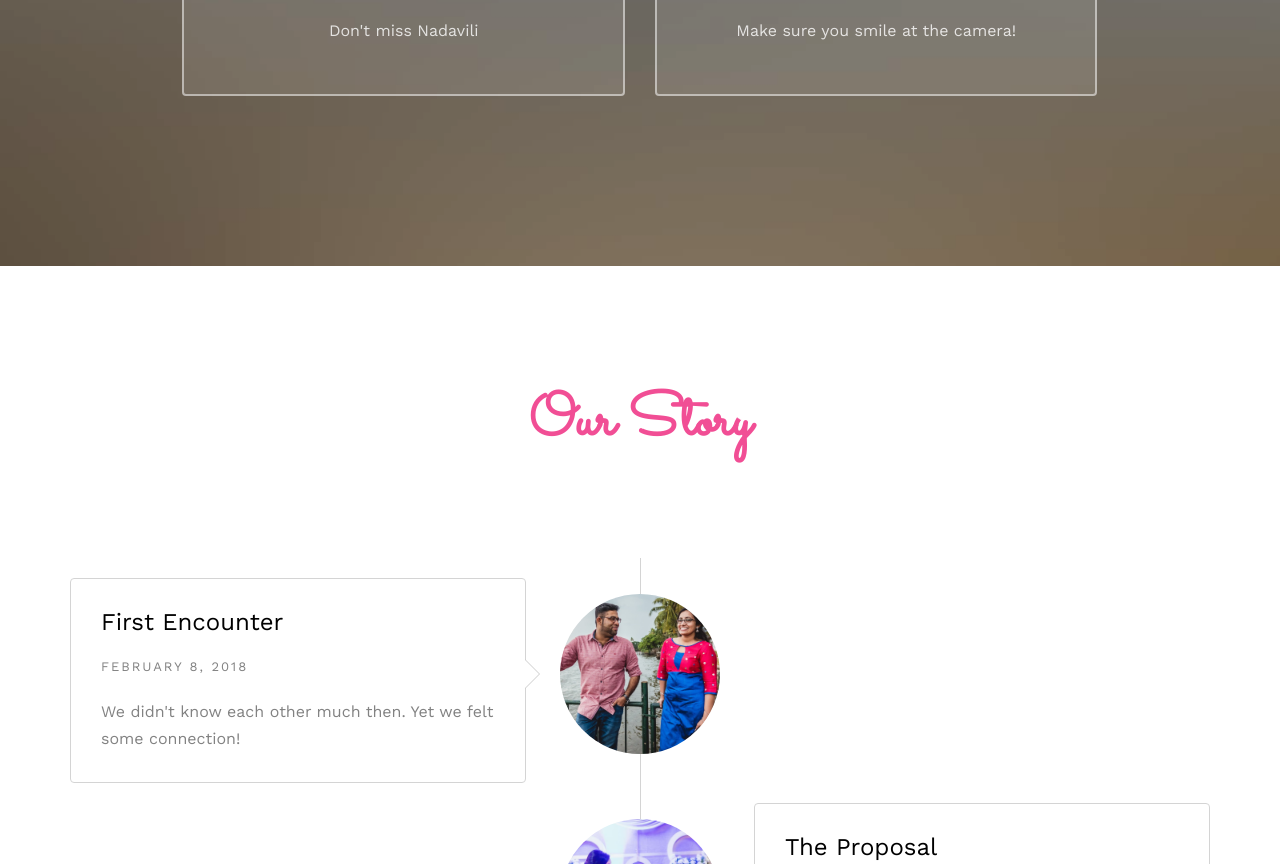
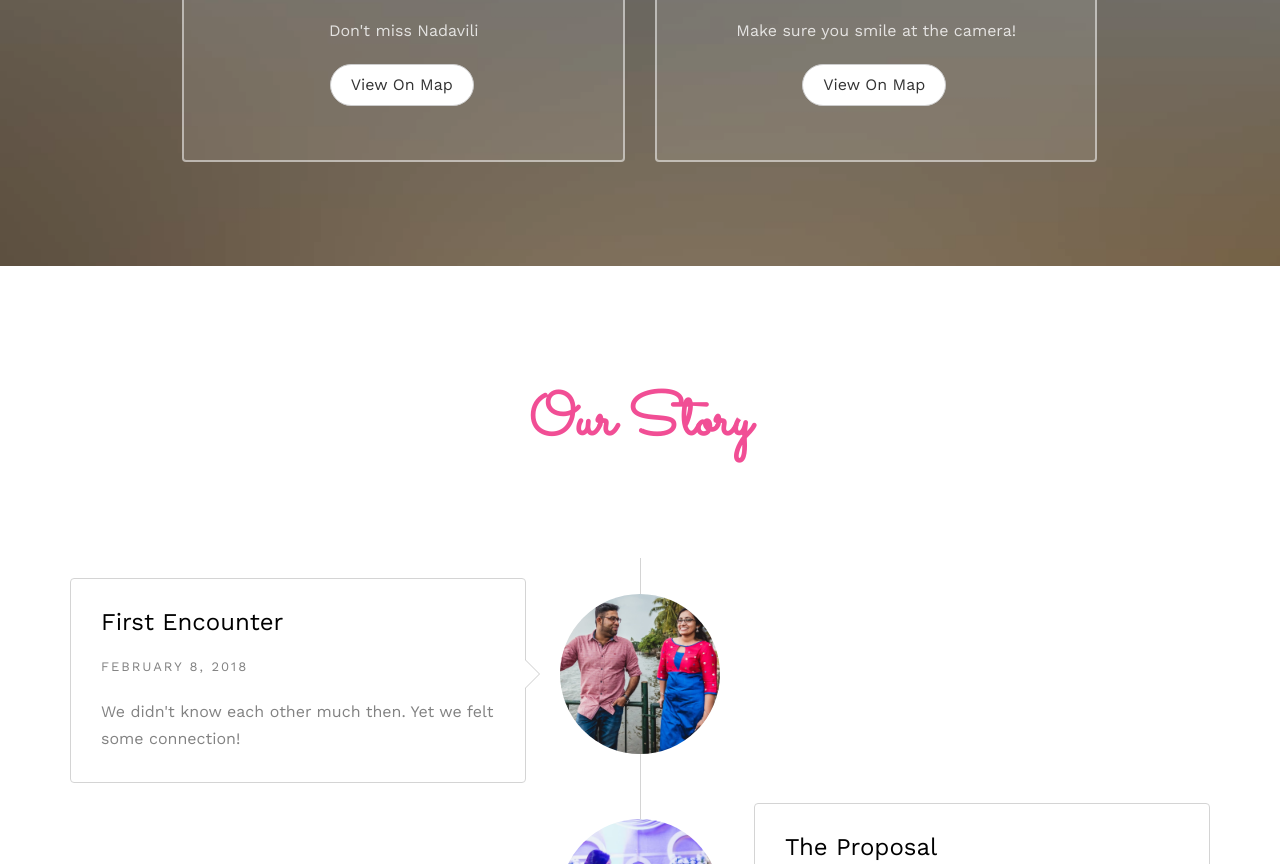
Before and after one commit to iamjosephvarghese/Miria_Weds_Jikku, a website: page public/index.html in a window 1280 px wide. Shown: the part 2131-2995 px from the top of the page. Drawn offline with nearby package versions, Linux system fonts and the light colour scheme; files whose address does not match are found by name.

Commit message:
added button for location

```diff
--- a/public/index.html
+++ b/public/index.html
@@ -182,6 +182,7 @@
 									<!--<br>-->
 									<p>Don't miss Nadavili</p>
 									<!--<p>Far far away, behind the word mountains, far from the countries Vokalia and Consonantia, there live the blind texts. Separated they live in Bookmarksgrove right at the coast of the Semantics, a large language ocean.</p>-->
+									<p><a href="https://goo.gl/maps/m9BEYvUroSN2" class="btn btn-default btn-sm">View On Map</a></p>
 								</div>
 							</div>
 							<div class="col-md-6 col-sm-6 text-center">
@@ -201,6 +202,7 @@
 									<p>BBC Hall, Kallissery, Chengannur</p>
 									<p>Make sure you smile at the camera!</p>
 									<!--<p>Far far away, behind the word mountains, far from the countries Vokalia and Consonantia, there live the blind texts. Separated they live in Bookmarksgrove right at the coast of the Semantics, a large language ocean.</p>-->
+									<p><a href="https://m.facebook.com/pages/BBC-Auditorium-Kallissery/248104821973731" class="btn btn-default btn-sm">View On Map</a></p>
 								</div>
 							</div>
 						</div>
```
